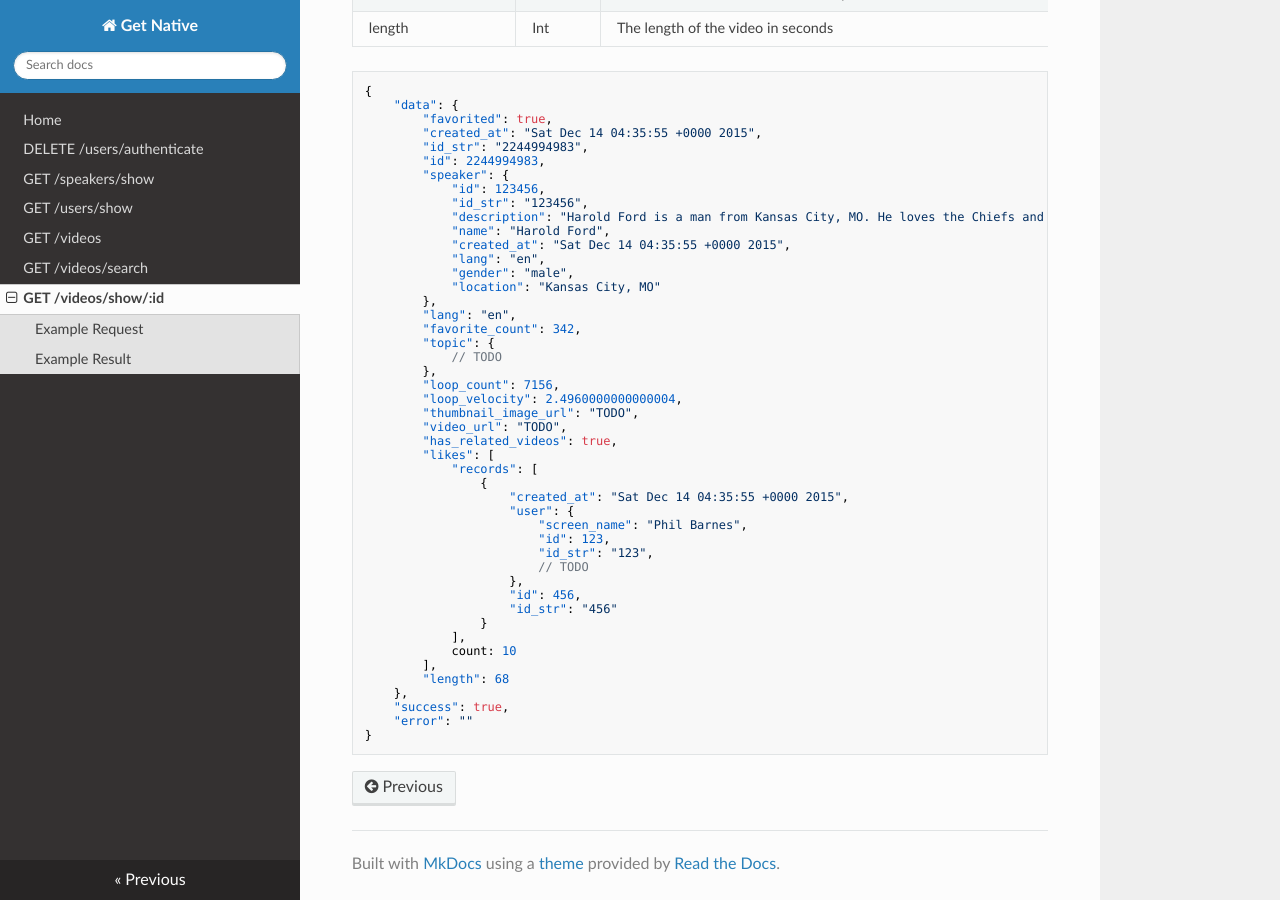
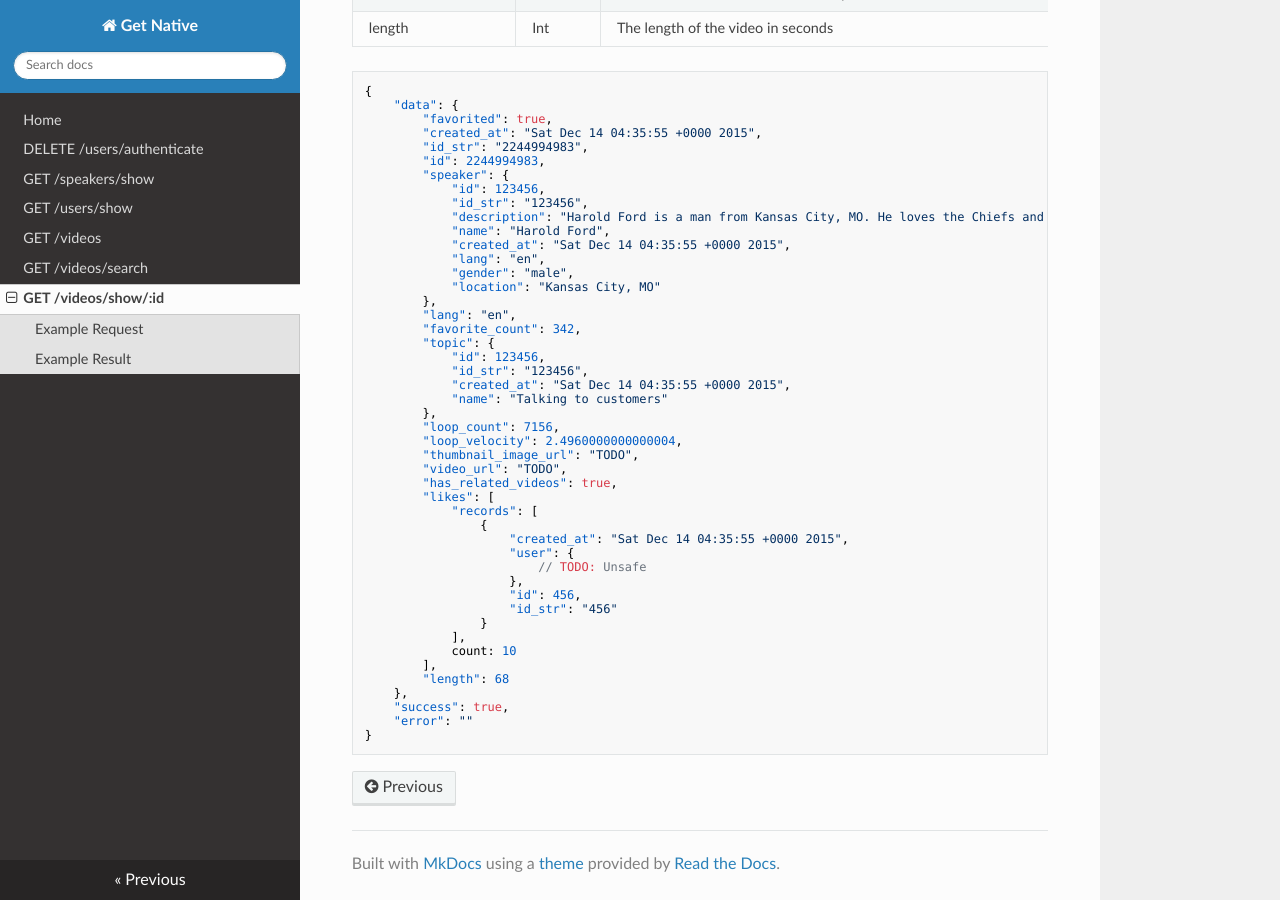
Before and after one commit to hank-ehly/get-native.com, an MkDocs documentation site: the page built from docs/get_videos_show_id.md, in a window 1280 px wide and 900 px high, scrolled down 1021 px. Built offline with MkDocs 1.6.1, drawn with Linux system fonts in a browser that asks for light colours; nearby versions of some CDN libraries; old or Windows-style settings are respelled for this version of MkDocs.

Commit message:
Add nested topic objects

```diff
--- a/docs/get_videos_show_id.md
+++ b/docs/get_videos_show_id.md
@@ -53,7 +53,10 @@ https://get-native.com/videos/show.json?id=123456
 		"lang": "en",
 		"favorite_count": 342,
 		"topic": {
-			// TODO
+			"id": 123456,
+			"id_str": "123456",
+			"created_at": "Sat Dec 14 04:35:55 +0000 2015",
+			"name": "Talking to customers"
 		},
 		"loop_count": 7156,
 		"loop_velocity": 2.4960000000000004,
@@ -65,10 +68,7 @@ https://get-native.com/videos/show.json?id=123456
 				{
 					"created_at": "Sat Dec 14 04:35:55 +0000 2015",
 					"user": {
-						"screen_name": "Phil Barnes",
-						"id": 123,
-						"id_str": "123",
-						// TODO
+						// TODO: Unsafe
 					},
 					"id": 456,
 					"id_str": "456"
```
Also changed, not shown: docs/get_users_show.md (+7 -2 lines), docs/get_videos.md (+5 -2 lines), docs/get_videos_search.md (+5 -2 lines).
